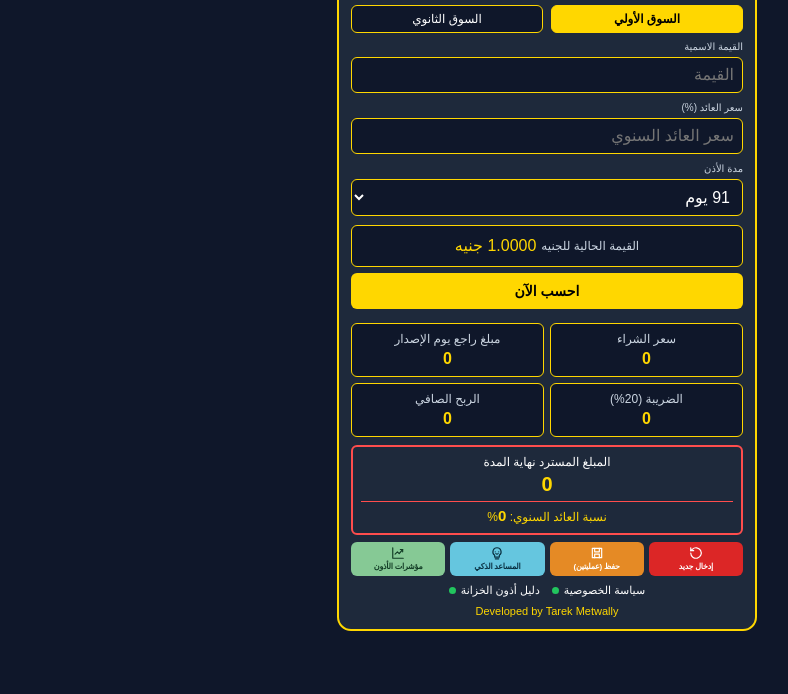
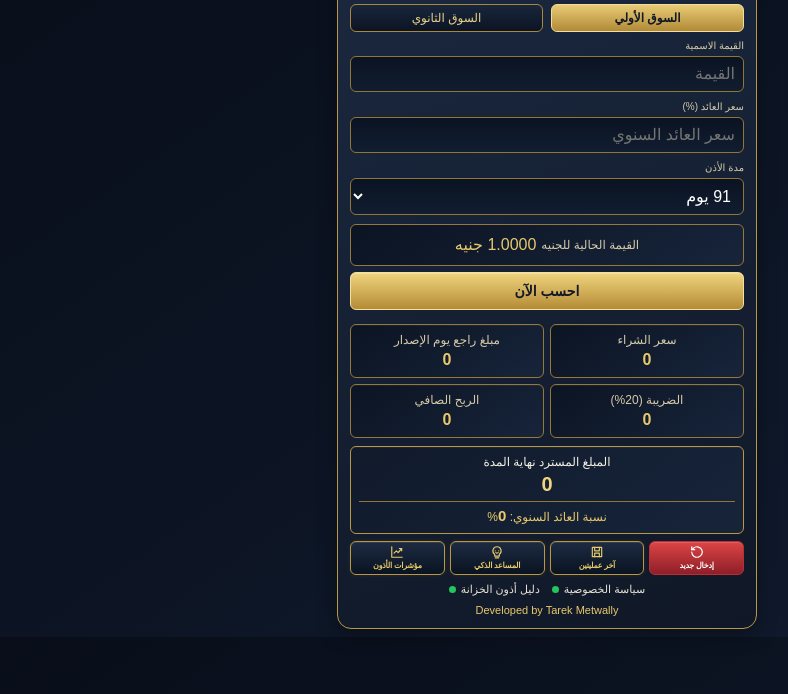
Before and after one commit to tarekcbe-a11y/egypt-treasury-bills-center, a plain HTML site: page index.html in a window 1280 px wide. Shown: the part 106-800 px from the top of the page, without its empty margins (93-881 px from the left). Drawn offline with Linux system fonts and the light colour scheme.

Commit message:
Update index.html

```diff
--- a/index.html
+++ b/index.html
@@ -23,12 +23,19 @@ function normalizeInput(value) {
 
 <style>
 body {
-    background:#0f172a;color:white;font-family:sans-serif;
-    margin:0;padding:8px;user-select:none;touch-action:pan-y;
+    background:linear-gradient(145deg,#080d18,#111c30);
+    color:#f5f1e5;
+    font-family:sans-serif;
+    margin:0;padding:8px;
+    user-select:none;touch-action:pan-y;
 }
 .container {
-    max-width:420px;margin:auto;background:#1e293b;
-    padding:12px;border-radius:14px;border:2px solid #ffd700;
+    max-width:420px;margin:auto;
+    background:linear-gradient(160deg,#1b2940,#101827);
+    padding:12px;border-radius:14px;
+    border:1px solid #b99745;
+    box-shadow:0 5px 20px rgba(0,0,0,.35),
+               inset 0 1px 0 rgba(255,220,130,.08);
     box-sizing:border-box;
 }
 .top-row {
@@ -36,99 +43,187 @@ body {
     align-items:center;margin-bottom:8px;
 }
 .lang-btn {
-    background:#ffd700;color:#000;border:none;
-    padding:4px 8px;border-radius:6px;font-weight:bold;
-    cursor:pointer;font-size:11px;
+    background:linear-gradient(180deg,#e6c76b,#a9822e);
+    color:#111827;border:1px solid #f2d98c;
+    padding:4px 8px;border-radius:6px;
+    font-weight:bold;cursor:pointer;font-size:11px;
 }
 img{width:40px}
-.sub-title{text-align:center;color:#fff;font-size:12px;margin-bottom:2px}
-.title{text-align:center;color:#ffd700;margin-bottom:8px;font-weight:bold;font-size:16px}
+.sub-title {
+    text-align:center;color:#e8e2d2;
+    font-size:12px;margin-bottom:2px;
+}
+.title {
+    text-align:center;color:#e8c96b;
+    margin-bottom:8px;font-weight:bold;font-size:16px;
+}
+
 .market-btns{display:flex;gap:8px;margin-bottom:8px}
 .market-btn {
-    flex:1;padding:6px;border-radius:6px;border:1px solid #ffd700;
-    background:#0f172a;color:white;font-size:12px;cursor:pointer;
+    flex:1;padding:6px;border-radius:6px;
+    border:1px solid #a9873d;
+    background:linear-gradient(180deg,#18263c,#0b1423);
+    color:#e8d18a;font-size:12px;cursor:pointer;
 }
-.market-btn.active{background:#ffd700;color:#000;font-weight:bold}
+.market-btn.active {
+    background:linear-gradient(180deg,#e8cb75,#b18a37);
+    color:#101827;font-weight:bold;
+    border-color:#f4dda0;
+}
+
 .field{margin-bottom:6px}
-.field label{display:block;font-size:10px;color:#cbd5e1;margin-bottom:2px}
+.field label {
+    display:block;font-size:10px;
+    color:#d6cba9;margin-bottom:2px;
+}
 input,select {
-    width:100%;padding:8px;margin:3px 0;border-radius:6px;
-    background:#0f172a;color:white;border:1px solid #ffd700;
-    text-align:right;box-sizing:border-box;cursor:pointer;font-size:16px;
+    width:100%;padding:8px;margin:3px 0;
+    border-radius:6px;
+    background:linear-gradient(180deg,#0a1322,#111d30);
+    color:#fff;border:1px solid #927638;
+    text-align:right;box-sizing:border-box;
+    cursor:pointer;font-size:16px;
 }
+input:focus,select:focus {
+    outline:none;border-color:#e5c66c;
+    box-shadow:0 0 5px rgba(229,198,108,.22);
+}
+
 .calc-btn {
-    width:100%;padding:10px;margin:6px 0;background:#ffd700;
-    color:#000;border:none;border-radius:6px;font-weight:bold;
+    width:100%;padding:10px;margin:6px 0;
+    background:linear-gradient(180deg,#f0d47e,#b58b35);
+    color:#111827;border:1px solid #f5dfa0;
+    border-radius:6px;font-weight:bold;
     cursor:pointer;font-size:14px;
+    box-shadow:inset 0 1px 0 rgba(255,255,255,.25);
 }
+
 .results {
     display:grid;grid-template-columns:1fr 1fr;
     gap:6px;margin-top:8px;
 }
 .card {
-    background:#0f172a;padding:8px;border-radius:6px;
-    border:1px solid #ffd700;text-align:center;
+    background:linear-gradient(145deg,#0b1423,#17243a);
+    padding:8px;border-radius:6px;
+    border:1px solid #94783c;text-align:center;
+    box-shadow:inset 0 1px 0 rgba(255,220,130,.05);
 }
-.card span{display:block;font-size:12px;margin-bottom:4px;color:#cbd5e1}
-.card h4{margin:0;color:#ffd700;font-size:16px;word-break:break-all}
+.card span {
+    display:block;font-size:12px;
+    margin-bottom:4px;color:#d6cba9;
+}
+.card h4 {
+    margin:0;color:#e8c96b;
+    font-size:16px;word-break:break-all;
+}
+
 .pv-card {
-    background:#0f172a;height:42px;box-sizing:border-box;
-    padding:0 8px;border-radius:6px;border:1px solid #ffd700;
-    margin-top:6px;display:flex;flex-direction:row;
-    align-items:center;justify-content:center;gap:5px;
+    background:linear-gradient(145deg,#0b1423,#17243a);
+    height:42px;box-sizing:border-box;
+    padding:0 8px;border-radius:6px;
+    border:1px solid #94783c;
+    margin-top:6px;display:flex;
+    flex-direction:row;align-items:center;
+    justify-content:center;gap:5px;
 }
-.pv-card span{font-size:12px;margin:0;color:#cbd5e1;font-weight:normal}
+.pv-card span {
+    font-size:12px;margin:0;
+    color:#d6cba9;font-weight:normal;
+}
 .pv-card h4 {
-    margin:0;color:#ffd700;font-family:sans-serif;
-    font-size:16px;font-weight:normal;white-space:nowrap;
+    margin:0;color:#e8c96b;
+    font-family:sans-serif;font-size:16px;
+    font-weight:normal;white-space:nowrap;
 }
+
 .total-box {
-    border:2px solid #ff4d4d;padding:8px;border-radius:6px;
-    text-align:center;margin-top:8px;box-sizing:border-box;
+    border:1px solid #b99745;
+    background:linear-gradient(145deg,#101a2b,#17243a);
+    padding:8px;border-radius:6px;
+    text-align:center;margin-top:8px;
+    box-sizing:border-box;
+    box-shadow:inset 0 1px 0 rgba(255,220,130,.06);
 }
-.total-title{display:block;font-size:12px;line-height:1.2;color:white;margin:0}
+.total-title {
+    display:block;font-size:12px;
+    line-height:1.2;color:#f5f1e5;margin:0;
+}
 .total-amount {
-    display:block;margin:3px 0;color:#ffd700;font-size:20px;
-    line-height:1.2;font-weight:bold;word-break:break-word;
+    display:block;margin:3px 0;
+    color:#f0d47e;font-size:20px;
+    line-height:1.2;font-weight:bold;
+    word-break:break-word;
 }
-.total-divider{height:1px;background:#ff4d4d;margin:5px 0;border:0}
-.annual-yield{display:block;font-size:12px;line-height:1.2;margin:0;color:#ffd700}
+.total-divider {
+    height:1px;background:#927638;
+    margin:5px 0;border:0;
+}
+.annual-yield {
+    display:block;font-size:12px;
+    line-height:1.2;margin:0;color:#e8c96b;
+}
 .annual-yield b{font-size:15px}
 
 /* الأزرار الأربعة */
-.bottom-buttons{display:flex;gap:5px;margin-top:7px;width:100%;box-sizing:border-box}
+.bottom-buttons {
+    display:flex;gap:5px;margin-top:7px;
+    width:100%;box-sizing:border-box;
+}
 .bottom-action-btn {
-    flex:1 1 0;width:25%;min-width:0;height:34px;padding:2px 1px;
-    border:none;border-radius:6px;font-weight:600;cursor:pointer;
-    font-size:8px;line-height:1;text-align:center;text-decoration:none;
-    display:flex;flex-direction:column;align-items:center;
-    justify-content:center;gap:3px;box-sizing:border-box;
-    white-space:nowrap;overflow:hidden;
+    flex:1 1 0;width:25%;min-width:0;
+    height:34px;padding:2px 1px;
+    border:1px solid transparent;border-radius:6px;
+    font-weight:600;cursor:pointer;
+    font-size:8px;line-height:1;text-align:center;
+    text-decoration:none;display:flex;
+    flex-direction:column;align-items:center;
+    justify-content:center;gap:3px;
+    box-sizing:border-box;white-space:nowrap;
+    overflow:hidden;
 }
-.bottom-action-btn svg{width:14px;height:14px;flex:0 0 14px;display:block}
+.bottom-action-btn svg {
+    width:14px;height:14px;
+    flex:0 0 14px;display:block;
+}
 .bottom-action-btn .button-label {
-    display:block;white-space:nowrap;font-size:8px;
-    line-height:1;letter-spacing:-0.25px;
+    display:block;white-space:nowrap;
+    font-size:8px;line-height:1;
+    letter-spacing:-0.25px;
 }
-.new-btn{background:#dc2626;color:#fff}
-.saved-btn{background:#e58a25;color:#fff}
-.assistant-btn{background:#65c6df;color:#082f40}
-.indicators-btn{background:#86c995;color:#123c25}
+.new-btn {
+    background:linear-gradient(180deg,#dc4545,#8f1e28);
+    color:#fff;border-color:#b92e37;
+    box-shadow:inset 0 1px 0 rgba(255,255,255,.15);
+}
+.saved-btn,.assistant-btn,.indicators-btn {
+    background:linear-gradient(180deg,#1d2b42,#091321);
+    color:#e8c96b;border:1px solid #b99745;
+    box-shadow:inset 0 1px 0 rgba(255,220,130,.10),
+               0 0 5px rgba(213,177,61,.10);
+}
+.bottom-action-btn:active{filter:brightness(1.12)}
 
 .page-links {
-    display:flex;justify-content:center;align-items:center;
-    flex-wrap:wrap;gap:12px;margin-top:7px;font-size:11px;line-height:1.4;
+    display:flex;justify-content:center;
+    align-items:center;flex-wrap:wrap;
+    gap:12px;margin-top:7px;
+    font-size:11px;line-height:1.4;
 }
 .page-link {
-    display:inline-flex;align-items:center;gap:5px;
-    color:#fff;text-decoration:none;white-space:nowrap;
+    display:inline-flex;align-items:center;
+    gap:5px;color:#e8e2d2;
+    text-decoration:none;white-space:nowrap;
 }
-.page-link:hover{color:#ffd700}
+.page-link:hover{color:#e8c96b}
 .green-dot {
-    width:7px;height:7px;flex:0 0 7px;border-radius:50%;
-    background:#22c55e;display:inline-block;
+    width:7px;height:7px;flex:0 0 7px;
+    border-radius:50%;background:#22c55e;
+    display:inline-block;
 }
-.footer{text-align:center;margin-top:7px;font-size:11px;color:#ffd700}
+.footer {
+    text-align:center;margin-top:7px;
+    font-size:11px;color:#e8c96b;
+}
 </style>
 </head>
 
@@ -213,7 +308,7 @@ input,select {
 <path d="M4 4h16v16H4z"/>
 <path d="M8 4v6h8V4M8 20v-6h8v6"/>
 </svg>
-<span class="button-label" id="savedBtnText">حفظ (عمليتين)</span>
+<span class="button-label" id="savedBtnText">آخر عمليتين</span>
 </a>
 
 <a href="assistant.html" class="bottom-action-btn assistant-btn">
@@ -427,7 +522,7 @@ function applyLanguage() {
 
     $('calcBtn').innerText = isAr ? 'احسب الآن' : 'Calculate Now';
     $('newBtnText').innerText = isAr ? 'إدخال جديد' : 'New Entry';
-    $('savedBtnText').innerText = isAr ? 'حفظ (عمليتين)' : 'Saved (2)';
+    $('savedBtnText').innerText = isAr ? 'آخر عمليتين' : 'Last 2 Operations';
     $('assistantBtnText').innerText = isAr ? 'المساعد الذكي' : 'Smart Assistant';
     $('indicatorsBtnText').innerText = isAr ? 'مؤشرات الأذون' : 'T-Bills';
 
```
